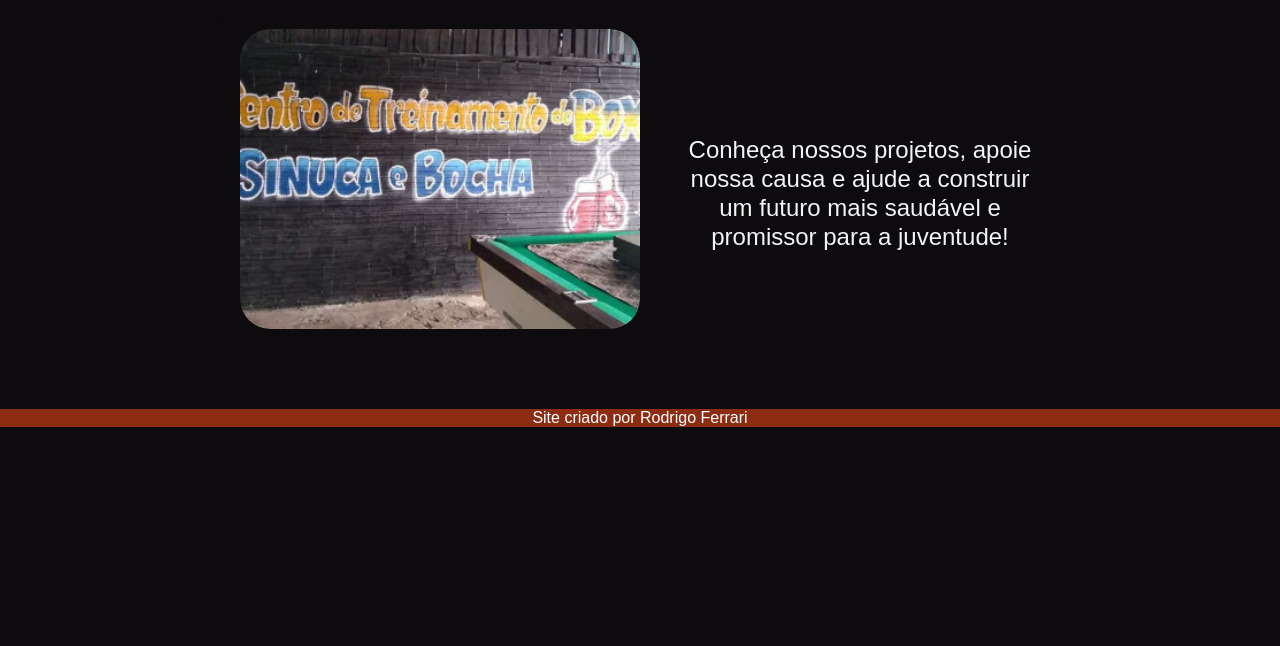
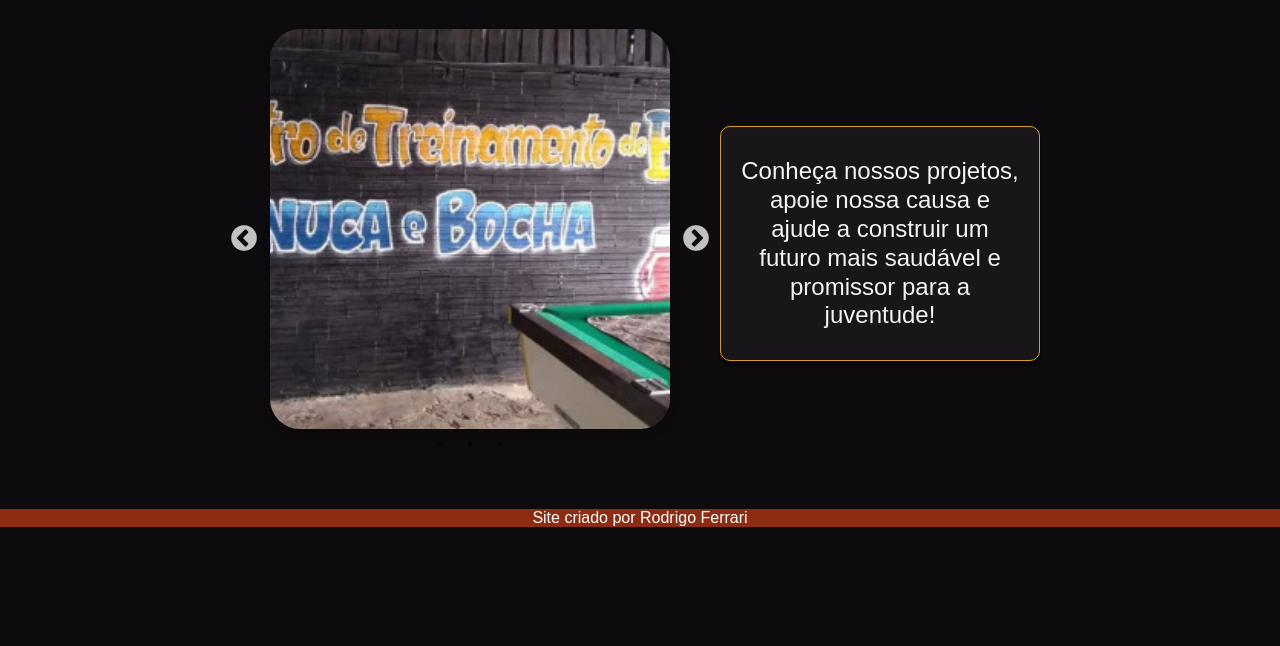
Before and after one commit to RodrigoFerrari94/ferrari-team, a website built with Parcel: page docs/index.html in a window 1280 px wide. Shown: the part 154-800 px from the top of the page. Built offline with nearby package versions, Linux system fonts and the light colour scheme.

Commit message:
estilizando o slider

```diff
--- a/docs/sass/_blocks.scss
+++ b/docs/sass/_blocks.scss
@@ -4,6 +4,7 @@
 @forward "blocks/dropdown";
 @forward "blocks/main";
 @forward "blocks/home";
+@forward "blocks/my-slick";
 @forward "blocks/history";
 @forward "blocks/aside";
 @forward "blocks/portal";
--- a/docs/sass/blocks/_header.scss
+++ b/docs/sass/blocks/_header.scss
@@ -6,7 +6,6 @@
   align-items: center;
   gap: 15px;
 
-  max-width: 600px;
   padding: 20px 40px 20px 40px;
   margin: auto;
 
--- a/docs/sass/blocks/_home.scss
+++ b/docs/sass/blocks/_home.scss
@@ -13,11 +13,16 @@
 
     @include utils.on-tablet {
       flex-direction: row;
-      gap: 40px;
+      gap: 50px;
     }
   }
 
   &__text {
+    border: solid 1px utils.$cor1;
+    border-radius: 10px;
+    box-shadow: 0px 5px 2px rgba(0, 0, 0, 0.466);
+    padding: 30px 20px;
+    background-color: rgba(128, 128, 128, 0.096);
     color: utils.$cor0;
     max-width: 400px;
     text-align: center;
@@ -30,7 +35,10 @@
     height: 300px;
     width: 100%;
     border-radius: 30px;
-    overflow: hidden;
+
+    @include utils.on-tablet {
+      height: 400px;
+    }
   }
 
   &__carrossel-img {
@@ -40,8 +48,16 @@
   }
 
   &__carrossel {
-    max-width: 400px;
-    border-radius: 30px;
-    overflow: hidden;
+    max-width: 300px;
+
+    @include utils.on-tablet {
+      max-width: 400px;
+      margin-left: 30px;
+    }
+
+    @include utils.on-small-desktop {
+      max-width: 400px;
+      margin-left: 30px;
+    }
   }
 }
--- /dev/null
+++ b/docs/sass/blocks/_my-slick.scss
@@ -0,0 +1,24 @@
+@use "../utils" as utils;
+
+.slick-list {
+  border-radius: 30px;
+
+  box-shadow: 0 4px 8px rgba(0, 0, 0, 0.2);
+}
+.slick-prev {
+  left: -9%;
+  transform: scale(1.5);
+
+  &:hover {
+    transform: scale(2);
+  }
+}
+
+.slick-next {
+  right: -9%;
+  transform: scale(1.5);
+
+  &:hover {
+    transform: scale(2);
+  }
+}
```
Also changed, not shown: docs/css/main.css, 1 other file.
